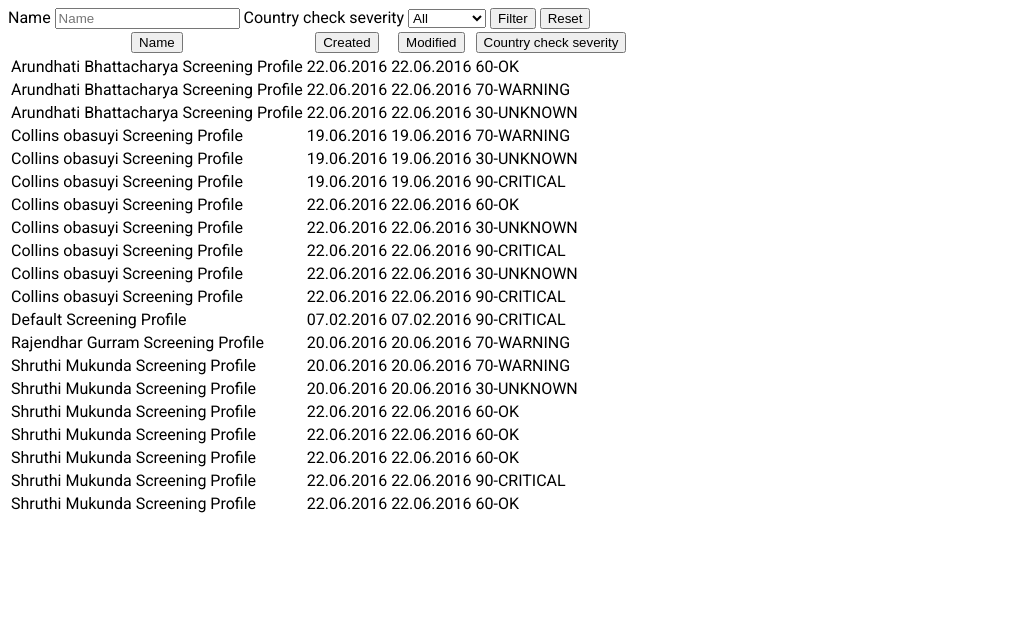
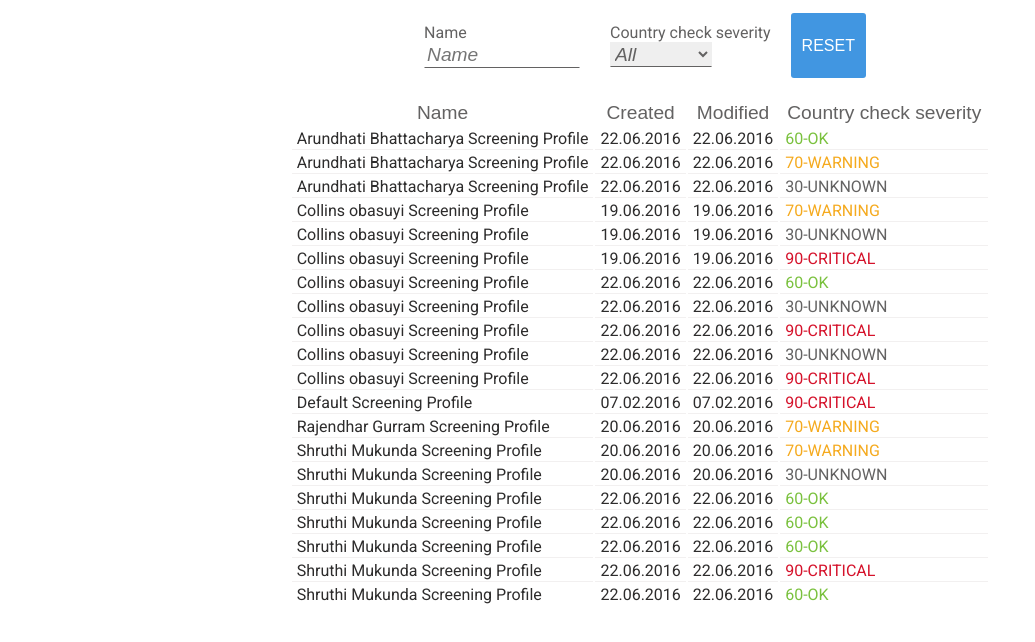
Before and after one commit to se-panfilov/polestarglobal_test, a website: page index.html in a window 1280 px wide. Shown: the whole page, without its empty margins (0-1035 px from the left). Drawn offline with Linux system fonts and the light colour scheme.

Commit message:
added some styles

```diff
--- a/css/style.css
+++ b/css/style.css
@@ -2,3 +2,114 @@ body {
   font-size: 16px;
   font-family: 'Roboto', sans-serif;
 }
+
+.row {
+  display: flex;
+}
+
+.row.-centered {
+  justify-content: center;
+}
+
+.data-filters {
+  /*margin: 15px;*/
+}
+
+.data-filters .data-filters__form {
+  display: flex;
+  justify-content: space-around;
+}
+
+.data-filters .data-filters__input-block {
+  margin: 15px;
+}
+
+.data-filters .data-filters__label-txt {
+  display: block;
+  font-size: 1em;
+  color: #636262;
+}
+
+.data-filters .data-filters__btn {
+  margin: 5px;
+  padding: 5px 10px;
+  font-size: 1em;
+  border-radius: 3px;
+  background-color: #4196E1;
+  border: 1px solid transparent;
+  text-transform: uppercase;
+  outline: none;
+  color: white;
+  cursor: pointer;
+  transition: 0.5s ease background-color;
+}
+
+.data-filters .data-filters__btn:active, .data-filters .data-filters__btn:hover {
+  background-color: #4ca2ea;
+}
+
+.data-filters .data-filters__btn.-primary {
+  background-color: #7AC13E;
+}
+
+.data-filters .data-filters__btn.-primary:hover, .data-filters .data-filters__btn.-primary:active {
+  background-color: #82cd42;
+}
+
+.data-filters .data-filters__input {
+  font-size: 1.2em;
+  border: 1px solid transparent;
+  border-bottom: 1px solid #636262;
+  color: #636262;
+  max-width: 150px;
+  font-style: italic;
+}
+
+.data {
+  margin: 15px;
+}
+
+.data .data-table__header-btn {
+  border: 0;
+  outline: 0;
+  background-color: transparent;
+  cursor: pointer;
+  font-size: 1.2em;
+  color: #636262;
+  transition: 0.5s ease background-color;
+}
+
+.data .data-table__header-btn:hover {
+  color: #3b3a3a;
+  text-decoration: underline;
+}
+
+.data .data-table__row {
+  min-width: 200px;
+  color: #2d2c2c;
+}
+
+.data .data-table__cell.-country-check-severity.-warning {
+  color: #F5AA1E;
+}
+
+.data .data-table__cell.-country-check-severity.-critical {
+  color: #D5122B;
+}
+
+.data .data-table__cell.-country-check-severity.-ok {
+  color: #7AC13E;
+}
+
+.data .data-table__cell.-country-check-severity.-unknown {
+  color: #636262;
+}
+
+.data .data-table__cell {
+  padding: 1px 5px;
+  border-bottom: 1px solid #f2f0f0;
+}
+
+.data .data-table__row:last-of-type > .data-table__cell {
+  border-bottom: 0;
+}
--- a/index.html
+++ b/index.html
@@ -13,12 +13,12 @@
   <div class="row -centered">
 
     <section class="data-filters">
-      <form id="data-filters-form" name="data-filters-form" method="post">
+      <form id="data-filters-form" name="data-filters-form" class="data-filters__form" method="post">
 
         <label class="data-filters__input-block">
           <span class="data-filters__label-txt">Name</span>
           <input id="name-input"
-                 class="data-filters__input"
+                 class="data-filters__input -search"
                  type="text"
                  placeholder="Name"
                  name="name"/>
@@ -38,35 +38,44 @@
           </select>
         </label>
 
-        <button type="submit" class="data-filters__btn">Filter</button>
         <button type="reset" class="data-filters__btn">Reset</button>
 
       </form>
     </section>
+  </div>
 
+  <div class="row -centered">
     <section class="data">
       <table id="data-table" class="data-table">
         <thead class="data-table__head">
-          <tr>
+          <tr class="data-table__row">
             <th class="data-table__header">
               <button type="button"
                       id="sort-by-name-btn"
-                      class="data-table__header-btn">Name</button>
+                      class="data-table__header-btn">
+                Name
+              </button>
             </th>
             <th class="data-table__header">
               <button type="button"
                       id="sort-by-created-btn"
-                      class="data-table__header-btn">Created</button>
+                      class="data-table__header-btn">
+                Created
+              </button>
             </th>
             <th class="data-table__header">
               <button type="button"
                       id="sort-by-modified-btn"
-                      class="data-table__header-btn">Modified</button>
+                      class="data-table__header-btn">
+                Modified
+              </button>
             </th>
             <th class="data-table__header">
               <button type="button"
                       id="sort-by-severity-btn"
-                      class="data-table__header-btn">Country check severity</button>
+                      class="data-table__header-btn">
+                Country check severity
+              </button>
             </th>
           </tr>
         </thead>
--- a/js/index.js
+++ b/js/index.js
@@ -317,7 +317,9 @@ const table = (function (config, dom, elements, dateUtils, state) {
     const nameTd = dom.createElem('td', `${config.tableCellClass} -name`, data.name)
     const modifiedTd = dom.createElem('td', `${config.tableCellClass} -modified`, dateUtils.getHumanReadyDate(data.modified))
     const createdTd = dom.createElem('td', `${config.tableCellClass} -created`, dateUtils.getHumanReadyDate(data.created))
-    const countryCheckSeverityTd = dom.createElem('td', `${config.tableCellClass} -country-check-severity`, data.country_check_severity)
+    const modifier = (data.country_check_severity).replace(/\d*/, '').toLowerCase()
+    const countryCheckSeverityTd = dom.createElem('td', `${config.tableCellClass} -country-check-severity ${modifier}`, data.country_check_severity)
+
     return dom.createElem('tr', config.tableRowClass, nameTd + modifiedTd + createdTd + countryCheckSeverityTd)
   }
 
@@ -388,6 +390,7 @@ const main = (function (elements, dom, fetch, table, filter, sorting) {
   }
 
   function onReset () {
+    // TODO (S.Panfilov) BUG: on many click on initial state some sorting happens
     filter.resetState()
     sorting.resetState()
     table.reload()
```
